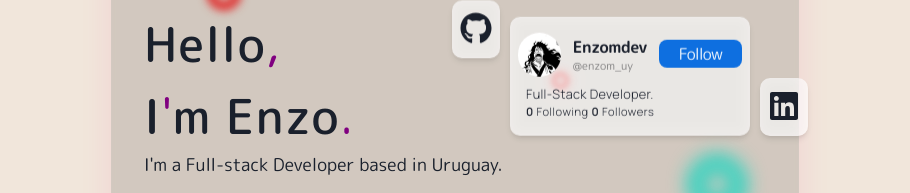
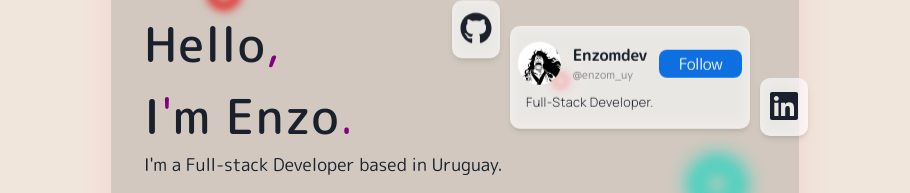
Before and after one commit to enzom-uy/portfolio, a Next.js app: page / in a window 1280 px wide. Shown: the part 123-316 px from the top of the page, without its empty margins (185-1095 px from the left). Built offline with nearby package versions, Linux system fonts and the light colour scheme; no server answers.

Commit message:
Dont show followings neither followers if the api is not working properly

```diff
--- a/components/info-contact-section/twitter-card-bottom.tsx
+++ b/components/info-contact-section/twitter-card-bottom.tsx
@@ -1,7 +1,7 @@
+import { Box, Text } from '@chakra-ui/react'
+import { Twitter } from 'interfaces/twitter'
 import React from 'react'
-import { Box, Text } from '@chakra-ui/react'
 import CountUp from 'react-countup'
-import { Twitter } from 'interfaces/twitter'
 
 interface Props {
   twitter: Twitter | undefined
@@ -15,6 +15,7 @@ const TwitterCardBottom: React.FC<Props> = ({
   followers
 }) => {
   const description = twitter?.twitterData.description
+
   return (
     <Box width="full" px={4} pt={2}>
       <Text
@@ -31,7 +32,7 @@ const TwitterCardBottom: React.FC<Props> = ({
         fontSize=".7rem"
         letterSpacing="wider"
       >
-        {followings === 0 ? null : (
+        {followings === undefined ? null : (
           <>
             <CountUp end={followings || 0} style={{ fontWeight: '600' }} />{' '}
             Following{' '}
```
